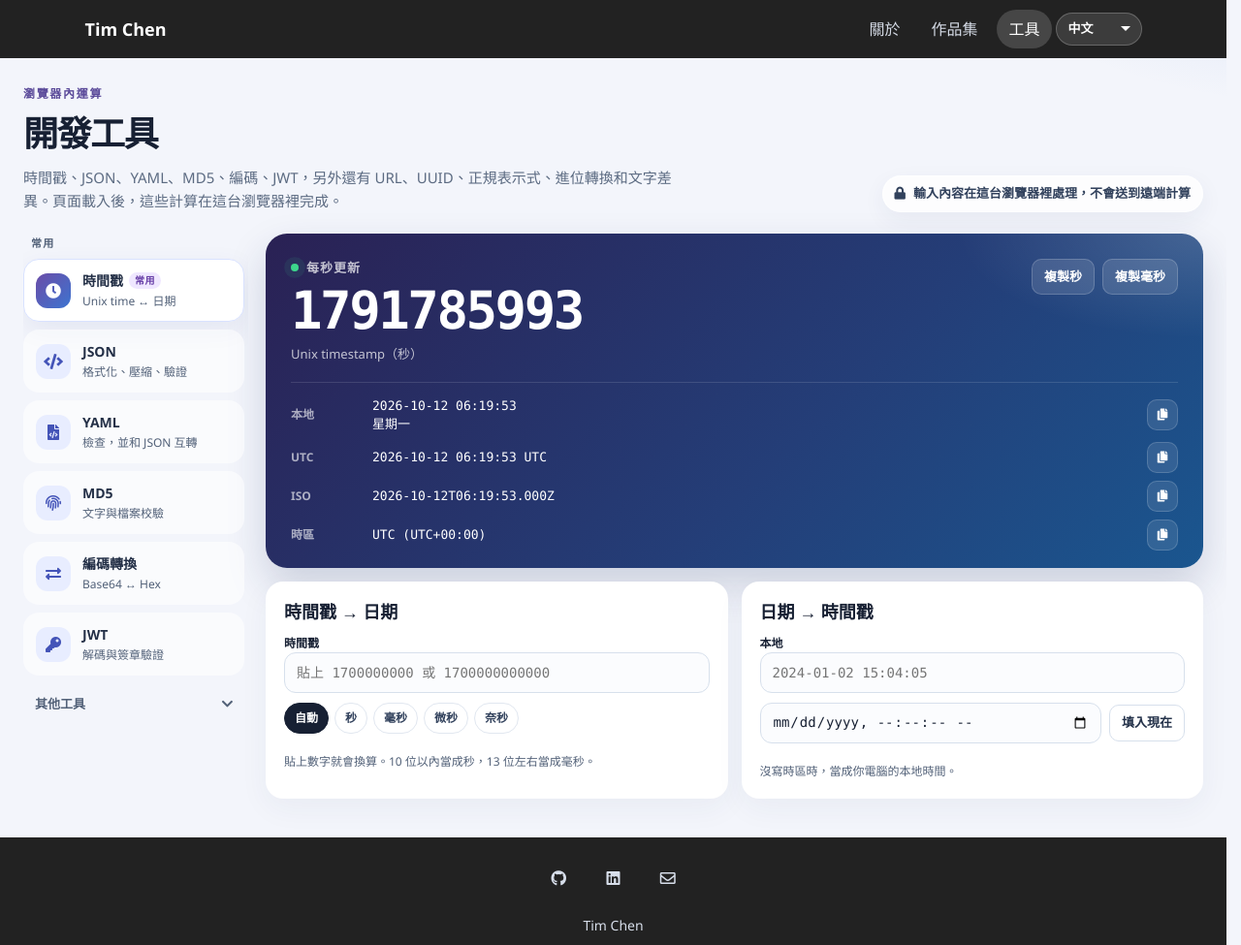
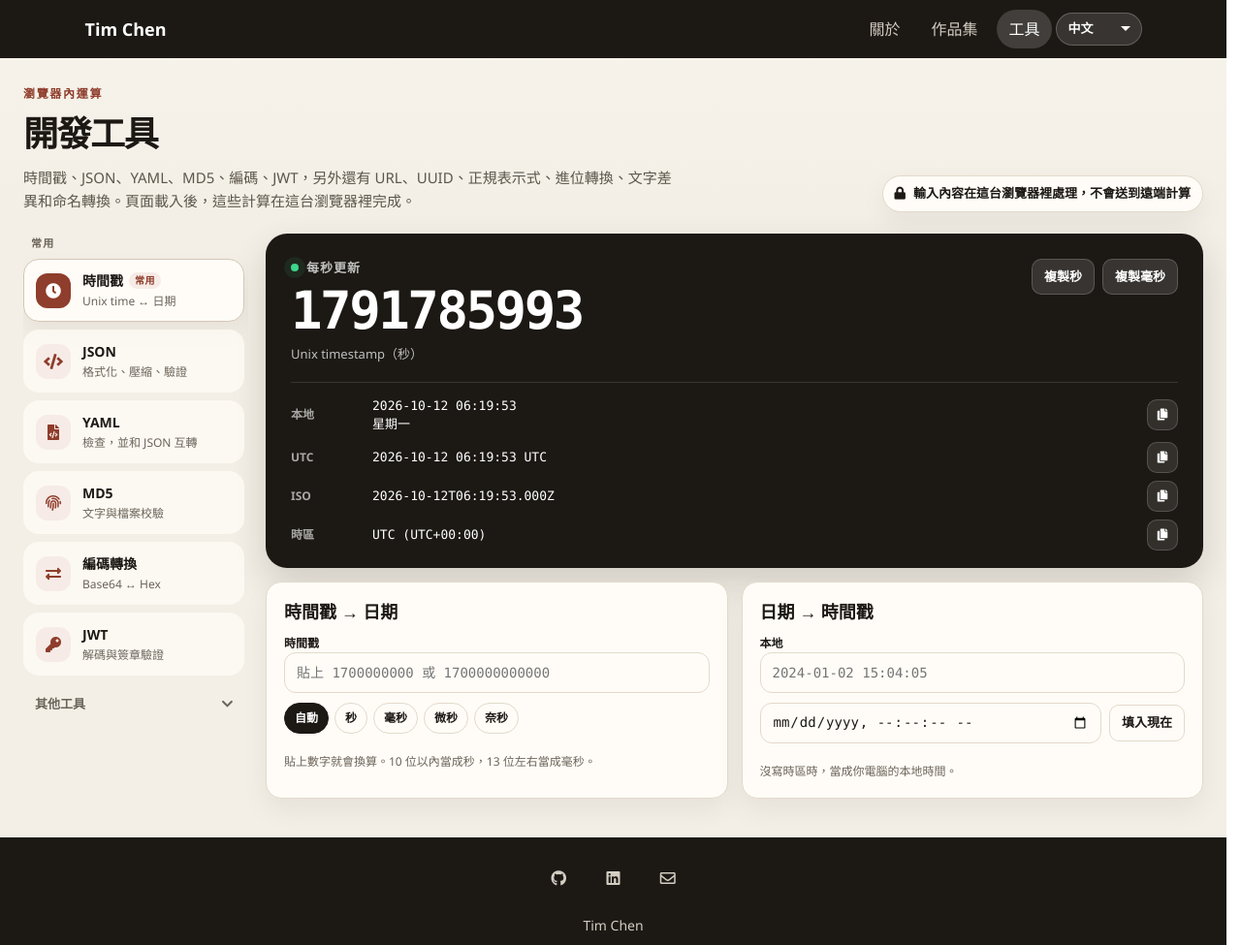
Before and after one commit to Chenyuting0916/My-First-Website, a PHP site: page /tools.html in a window 1280 px wide. Shown: the whole page at 97% size. Run offline with PHP 8.4, Linux system fonts and the light colour scheme.

Commit message:
Warm the page palette and add identifier case conversion.
Replace the purple gradients with paper, ink, and one accent, and keep the four pages on the same navigation. The new tool turns an identifier into camel, pascal, snake, kebab, and constant case in the browser.

Co-authored-by: cyt <tim376755000@gmail.com>

```diff
--- a/css/site.css
+++ b/css/site.css
@@ -1,10 +1,24 @@
 html.site-root {
+    --paper: #f3efe6;
+    --wash: #f7f3ec;
+    --ink: #1c1915;
+    --muted: #5c564c;
+    --faint: #6b645a;
+    --line: #e3d9cb;
+    --line-strong: #d3c7b6;
+    --accent: #8f3d2c;
+    --accent-soft: #f6ebe6;
+    --card: #fffcf7;
+    --nav: #1c1915;
+    --nav-text: #d4cdc2;
+    --scroll: #c9bfb2;
+    --shadow: 0 12px 28px rgba(28, 25, 21, 0.06);
     padding-bottom: 0 !important;
     width: auto !important;
     scrollbar-gutter: stable;
     overflow-x: clip;
     scroll-padding-top: 76px;
-    scrollbar-color: #b7c0d4 #eef1f8;
+    scrollbar-color: var(--scroll) var(--wash);
 }
 
 html.site-root::-webkit-scrollbar {
@@ -65,19 +76,20 @@ body.tools-page #footer {
     bottom: auto !important;
     width: 100% !important;
     margin-top: 48px;
-    color: #d7deea;
+    background: var(--nav);
+    color: var(--nav-text);
 }
 
 body.site-page #footer p,
 body.tools-page #footer p {
     margin: 0;
-    color: #d7deea;
+    color: var(--nav-text);
     font-size: 14px;
 }
 
 body.site-page #footer a,
 body.tools-page #footer a {
-    color: #d7deea;
+    color: var(--nav-text);
 }
 
 body.site-page #footer .list-inline-item a,
@@ -125,7 +137,12 @@ body.tools-page #langSelect {
 
 body.site-page #langSelect option,
 body.tools-page #langSelect option {
-    color: #172033;
+    color: var(--ink);
+}
+
+body.site-page .navbar-custom,
+body.tools-page .navbar-custom {
+    background-color: var(--nav);
 }
 
 body.site-page .navbar .container,
@@ -169,7 +186,7 @@ body.tools-page .navbar-custom .nav li a {
     margin: 0 4px;
     padding: 8px 12px;
     border-radius: 999px;
-    color: #d5dbe6;
+    color: var(--nav-text);
     text-transform: none;
     letter-spacing: 0;
 }
--- a/css/tools.css
+++ b/css/tools.css
@@ -7,11 +7,8 @@ html.tools-root {
 }
 
 body.tools-page {
-    background:
-        radial-gradient(920px 420px at -10% -20%, rgba(107, 77, 168, 0.18), transparent 60%),
-        radial-gradient(760px 380px at 110% -10%, rgba(61, 116, 208, 0.16), transparent 55%),
-        #f3f5fb;
-    color: #172033;
+    background: linear-gradient(180deg, #f7f4ec 0%, var(--paper) 220px);
+    color: var(--ink);
     min-height: 100vh;
     min-height: 100dvh;
     display: flex;
@@ -48,7 +45,7 @@ body.tools-page h4 {
     letter-spacing: 0;
     line-height: 1.35;
     margin: 0 0 12px;
-    color: #172033;
+    color: var(--ink);
     font-weight: 700;
 }
 
@@ -97,20 +94,20 @@ body.tools-page [hidden] {
 
 .tk-kicker {
     margin: 0 0 8px;
-    color: #5b4b9a;
+    color: var(--accent);
     font-size: 12px;
     font-weight: 700;
     letter-spacing: 0.14em;
 }
 
 .tk-title {
-    color: #172033;
+    color: var(--ink);
 }
 
 .tk-lead {
     max-width: 680px;
     margin: 8px 0 0;
-    color: #5c6b82;
+    color: var(--muted);
     font-size: 15px;
     line-height: 1.6;
 }
@@ -120,14 +117,14 @@ body.tools-page [hidden] {
     align-items: center;
     gap: 8px;
     flex: 0 0 auto;
-    background: rgba(255, 255, 255, 0.8);
-    border: 1px solid rgba(255, 255, 255, 0.95);
-    color: #31415c;
+    background: var(--card);
+    border: 1px solid var(--line);
+    color: var(--ink);
     border-radius: 999px;
     padding: 8px 12px;
     font-size: 13px;
     font-weight: 650;
-    box-shadow: 0 8px 24px rgba(36, 52, 97, 0.06);
+    box-shadow: var(--shadow);
 }
 
 .tk-shell {
@@ -143,7 +140,7 @@ body.tools-page [hidden] {
     flex-direction: column;
     gap: 8px;
     scrollbar-width: thin;
-    scrollbar-color: #c5cde0 transparent;
+    scrollbar-color: var(--scroll) transparent;
     position: sticky;
     top: 76px;
     max-height: calc(100vh - 92px);
@@ -164,14 +161,14 @@ body.tools-page [hidden] {
 }
 
 .tk-tabs::-webkit-scrollbar-thumb {
-    background: #c5cde0;
+    background: var(--scroll);
     border-radius: 99px;
     box-shadow: none;
 }
 
 .tk-group-label {
     margin: 2px 8px 0;
-    color: #526178;
+    color: var(--faint);
     font-size: 11px;
     font-weight: 700;
     letter-spacing: 0.12em;
@@ -185,7 +182,7 @@ body.tools-page [hidden] {
     margin-top: 4px;
     border: 0;
     background: transparent;
-    color: #526178;
+    color: var(--faint);
     border-radius: 12px;
     padding: 8px 12px;
     font-size: 13px;
@@ -218,8 +215,8 @@ body.tools-page [hidden] {
     width: 100%;
     text-align: left;
     border: 1px solid transparent;
-    background: rgba(255, 255, 255, 0.55);
-    color: #243047;
+    background: rgba(255, 252, 247, 0.72);
+    color: var(--ink);
     border-radius: 16px;
     padding: 11px 12px;
     cursor: pointer;
@@ -231,8 +228,8 @@ body.tools-page [hidden] {
     border-radius: 12px;
     display: grid;
     place-items: center;
-    background: #e8edff;
-    color: #4454b8;
+    background: var(--accent-soft);
+    color: var(--accent);
     flex: 0 0 auto;
 }
 
@@ -248,7 +245,7 @@ body.tools-page [hidden] {
 .tk-tab small {
     display: block;
     margin-top: 2px;
-    color: #526178;
+    color: var(--faint);
     font-size: 12px;
     font-weight: 500;
 }
@@ -258,14 +255,14 @@ body.tools-page [hidden] {
 }
 
 .tk-tab.is-active {
-    background: #fff;
-    border-color: #d9e2ff;
-    box-shadow: 0 10px 28px rgba(47, 63, 143, 0.08);
+    background: var(--card);
+    border-color: var(--line-strong);
+    box-shadow: var(--shadow);
 }
 
 .tk-tab.is-active i,
 .tk-tab.is-feature.is-active i {
-    background: linear-gradient(135deg, #6b4da8, #3d74d0);
+    background: var(--accent);
     color: #fff;
 }
 
@@ -274,8 +271,8 @@ body.tools-page [hidden] {
     font-size: 10px;
     font-weight: 700;
     letter-spacing: 0.04em;
-    color: #6941a8;
-    background: #efe7ff;
+    color: var(--accent);
+    background: var(--accent-soft);
     border-radius: 999px;
     padding: 1px 6px;
 }
@@ -285,13 +282,11 @@ body.tools-page [hidden] {
 }
 
 .tk-now {
-    background:
-        radial-gradient(420px 180px at 100% 0%, rgba(255, 255, 255, 0.16), transparent 60%),
-        linear-gradient(135deg, #2a2154 0%, #243e78 58%, #1a568f 100%);
+    background: var(--ink);
     color: #fff;
     border-radius: 22px;
     padding: 26px 26px 18px;
-    box-shadow: 0 18px 40px rgba(28, 42, 92, 0.18);
+    box-shadow: 0 16px 36px rgba(28, 25, 21, 0.16);
 }
 
 .tk-now-top {
@@ -399,11 +394,11 @@ body.tools-page [hidden] {
 }
 
 .tk-card {
-    background: #fff;
-    border: 1px solid rgba(255, 255, 255, 0.9);
-    border-radius: 18px;
+    background: var(--card);
+    border: 1px solid var(--line);
+    border-radius: 16px;
     padding: 18px;
-    box-shadow: 0 10px 30px rgba(36, 52, 97, 0.05);
+    box-shadow: var(--shadow);
 }
 
 .tk-row .tk-field {
@@ -415,7 +410,7 @@ body.tools-page [hidden] {
 .tk-label {
     display: block;
     margin-bottom: 6px;
-    color: #526178;
+    color: var(--faint);
     font-size: 12px;
     font-weight: 700;
 }
@@ -424,9 +419,9 @@ body.tools-page [hidden] {
 .tk-select,
 .tk-area {
     width: 100%;
-    border: 1px solid #d7e0ec;
-    background: #fbfcfe;
-    color: #172033;
+    border: 1px solid var(--line);
+    background: var(--card);
+    color: var(--ink);
     border-radius: 12px;
     font-size: 14px;
 }
@@ -467,9 +462,9 @@ body.tools-page [hidden] {
 }
 
 .tk-seg button {
-    border: 1px solid #e1e7f0;
-    background: #fff;
-    color: #31415c;
+    border: 1px solid var(--line);
+    background: var(--card);
+    color: var(--ink);
     border-radius: 999px;
     padding: 6px 10px;
     font-size: 12px;
@@ -478,8 +473,8 @@ body.tools-page [hidden] {
 }
 
 .tk-seg button.is-on {
-    background: #172033;
-    border-color: #172033;
+    background: var(--ink);
+    border-color: var(--ink);
     color: #fff;
 }
 
@@ -492,9 +487,9 @@ body.tools-page [hidden] {
 }
 
 .tk-btn {
-    border: 1px solid #d7e0ec;
-    background: #fff;
-    color: #24324a;
+    border: 1px solid var(--line);
+    background: var(--card);
+    color: var(--ink);
     border-radius: 10px;
     padding: 8px 12px;
     font-size: 13px;
@@ -550,7 +546,7 @@ body.tools-page [hidden] {
 
 .tk-hint {
     margin: 8px 0 0;
-    color: #526178;
+    color: var(--faint);
     font-size: 12px;
     line-height: 1.5;
 }
--- a/index.html
+++ b/index.html
@@ -80,8 +80,9 @@
                 <li>
                     <span class="site-when" data-i18n="home.nowSiteWhen">這個網站</span>
                     <p>
-                        <span data-i18n="home.nowSite">工具還在加。文字差異在這台瀏覽器裡比對。</span>
+                        <span data-i18n="home.nowSite">工具還在加。文字差異和命名轉換都在這台瀏覽器裡。</span>
                         <a class="site-text-link" href="tools.html#diff" data-i18n="home.nowSiteLink">打開差異比對</a>
+                        <a class="site-text-link" href="tools.html#case" data-i18n="home.nowCaseLink">打開命名轉換</a>
                     </p>
                 </li>
                 <li>
--- a/tools.html
+++ b/tools.html
@@ -5,7 +5,7 @@
     <meta charset="utf-8" />
     <meta name="viewport" content="width=device-width, initial-scale=1">
     <title data-i18n="tools.pageTitle">開發工具 — Tim Chen</title>
-    <meta name="description" data-i18n-content="tools.pageDescription" content="在瀏覽器裡使用的時間戳、JSON、YAML、雜湊、編碼、JWT、URL、UUID、正規表示式、進位轉換與文字差異。輸入內容不會送到遠端計算。">
+    <meta name="description" data-i18n-content="tools.pageDescription" content="在瀏覽器裡使用的時間戳、JSON、YAML、雜湊、編碼、JWT、URL、UUID、正規表示式、進位轉換、文字差異與命名轉換。輸入內容不會送到遠端計算。">
     <link rel="icon" type="image/x-icon" href="img/happy.ico">
     <link rel="stylesheet" type="text/css" href="css/bootstrap.css">
     <link rel="stylesheet" type="text/css" href="css/style.css">
@@ -60,7 +60,7 @@
             <div>
                 <p class="tk-kicker" data-i18n="tools.kicker">瀏覽器內運算</p>
                 <h1 class="tk-title" data-i18n="tools.title">開發工具</h1>
-                <p class="tk-lead" data-i18n="tools.lead">時間戳、JSON、YAML、MD5、編碼、JWT，另外還有 URL、UUID、正規表示式、進位轉換和文字差異。頁面載入後，這些計算在這台瀏覽器裡完成。</p>
+                <p class="tk-lead" data-i18n="tools.lead">時間戳、JSON、YAML、MD5、編碼、JWT，另外還有 URL、UUID、正規表示式、進位轉換、文字差異和命名轉換。頁面載入後，這些計算在這台瀏覽器裡完成。</p>
             </div>
             <div class="tk-privacy">
                 <i class="fas fa-lock" aria-hidden="true"></i>
@@ -151,6 +151,13 @@
                         <span>
                             <strong data-i18n="tools.nav.diff">文字差異</strong>
                             <small data-i18n="tools.nav.diffHint">比對兩段文字</small>
+                        </span>
+                    </button>
+                    <button type="button" class="tk-tab" role="tab" id="tab-case" data-tool="case" aria-selected="false" aria-controls="panel-case">
+                        <i class="fas fa-font" aria-hidden="true"></i>
+                        <span>
+                            <strong data-i18n="tools.nav.case">命名轉換</strong>
+                            <small data-i18n="tools.nav.caseHint">駝峰、底線、連字號</small>
                         </span>
                     </button>
                 </div>
@@ -477,6 +484,21 @@
                         <div class="tk-diff" id="diffResult"></div>
                     </div>
                 </div>
+
+                <div id="panel-case" data-panel="case" role="tabpanel" aria-labelledby="tab-case" hidden>
+                    <div class="tk-card">
+                        <h2 class="tk-panel-title" data-i18n="tools.nav.case">命名轉換</h2>
+                        <div class="tk-toolbar">
+                            <button type="button" class="tk-btn" id="caseSample" data-i18n="tools.sample">範例</button>
+                            <button type="button" class="tk-btn" id="caseClear" data-i18n="tools.clear">清空</button>
+                        </div>
+                        <label class="tk-label" for="caseIn" data-i18n="tools.case.input">識別名稱</label>
+                        <input class="tk-field" id="caseIn" autocomplete="off" spellcheck="false" data-i18n-placeholder="tools.case.placeholder" placeholder="例如 userId 或 get_user_id">
+                        <p class="tk-hint" data-i18n="tools.case.hint">連續大寫會當成一個詞，例如 HTTPResponse 會拆成 http 與 response。</p>
+                        <p class="tk-banner err" id="caseBanner" hidden></p>
+                        <div class="tk-result is-case" id="caseResult"></div>
+                    </div>
+                </div>
             </div>
         </div>
     </div>
```
Also changed, not shown: other parts of css/site.css (+89 -76 lines), other parts of css/tools.css (+37 -32 lines), js/site-structure.test.js (added, +63 -0 lines), js/tools-core.js (+26 -1 lines), js/tools-core.test.js (+17 -0 lines), js/tools.js (+44 -3 lines), js/translations/en.json (+17 -4 lines), js/translations/ja.json (+17 -4 lines), js/translations/zh.json (+17 -4 lines), README.md.
